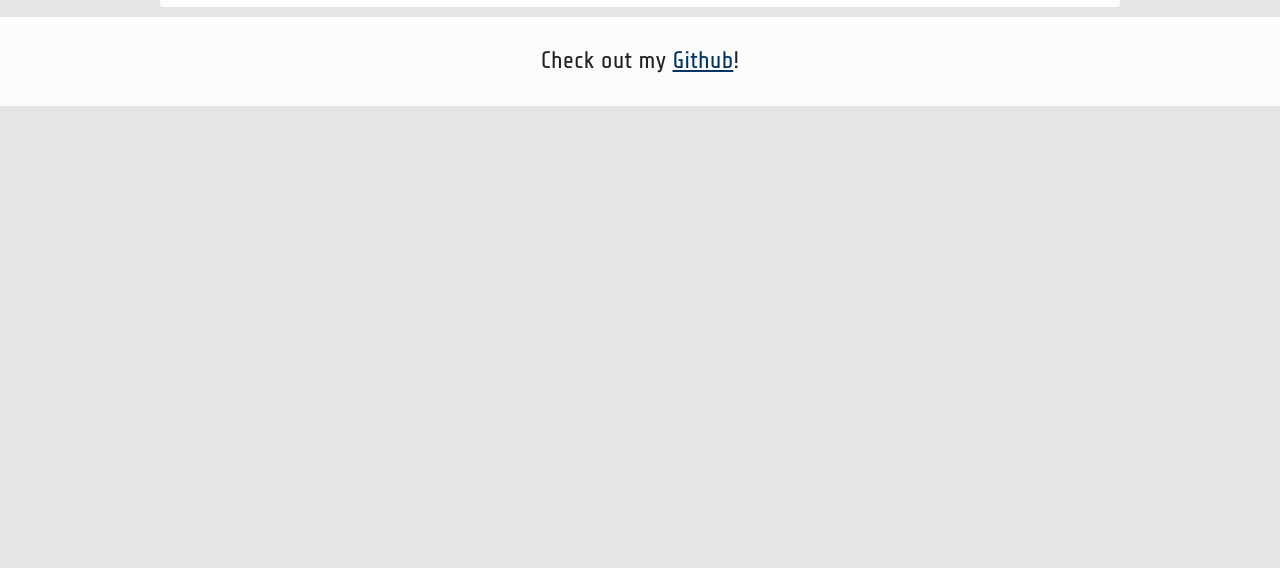
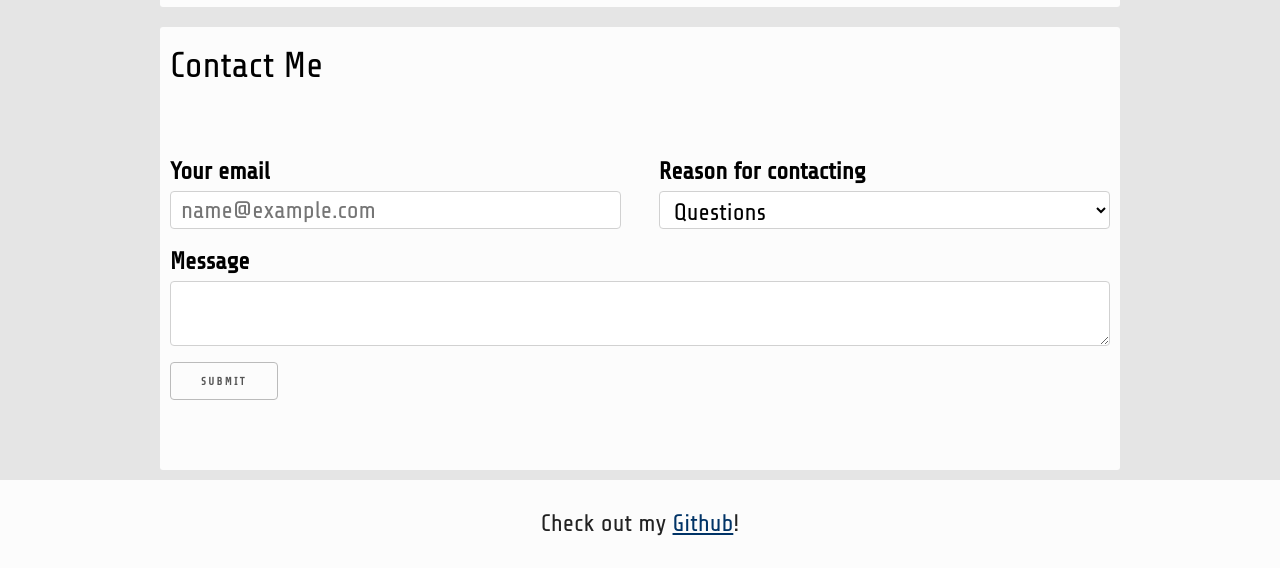
Before and after one commit to WalkerFrederick/walkerfrederick.com, a plain HTML site: page contact.html in a window 1280 px wide. Shown: the part 685-1253 px from the top of the page. Before the commit the page ends 800 px from the top, so only its background shows below. Drawn offline with Linux system fonts and the light colour scheme.

Commit message:
Signed-off-by: walker frederick <walker@urdev.xyz>

```diff
--- a/contact.html
+++ b/contact.html
@@ -45,6 +45,34 @@
 				</div>
 			</div>
 		</section>
+		<section>
+			<div class="container">
+			<div class="row post">
+				<div class="twelve columns">
+					<h6>Contact Me</h6>
+					<form>
+					  <div class="row">
+					    <div class="six columns">
+					      <label for="exampleEmailInput">Your email</label>
+					      <input class="u-full-width" type="email" placeholder="name@example.com" id="exampleEmailInput">
+					    </div>
+					    <div class="six columns">
+					      <label for="exampleRecipientInput">Reason for contacting</label>
+					      <select class="u-full-width" id="exampleRecipientInput">
+					        <option value="Option 1">Questions</option>
+					        <option value="Option 2">Recruitment</option>
+					        <option value="Option 3">Commission</option>
+					      </select>
+					    </div>
+					  </div>
+					  <label for="exampleMessage">Message</label>
+					  <textarea class="u-full-width" placeholder="" id="exampleMessage"></textarea>
+					  <input type="submit" value="Submit">
+					</form>
+				</div>
+			</div>
+			</div>
+		</section>
 		<footer>
 			<span>Check out my <a href="https://github.com/WalkerFrederick">Github</a>!</span>
 		</footer>
--- a/css/mystyles.css
+++ b/css/mystyles.css
@@ -112,6 +112,9 @@ header {
 .contact p{
 	text-align: center;
 }
+label {
+	margin: 10px 0 0 0;
+}
 .profile {
 	margin: auto;
 	border-radius: 50%;
```
Lines whose indentation alone changed are shown as unchanged.
